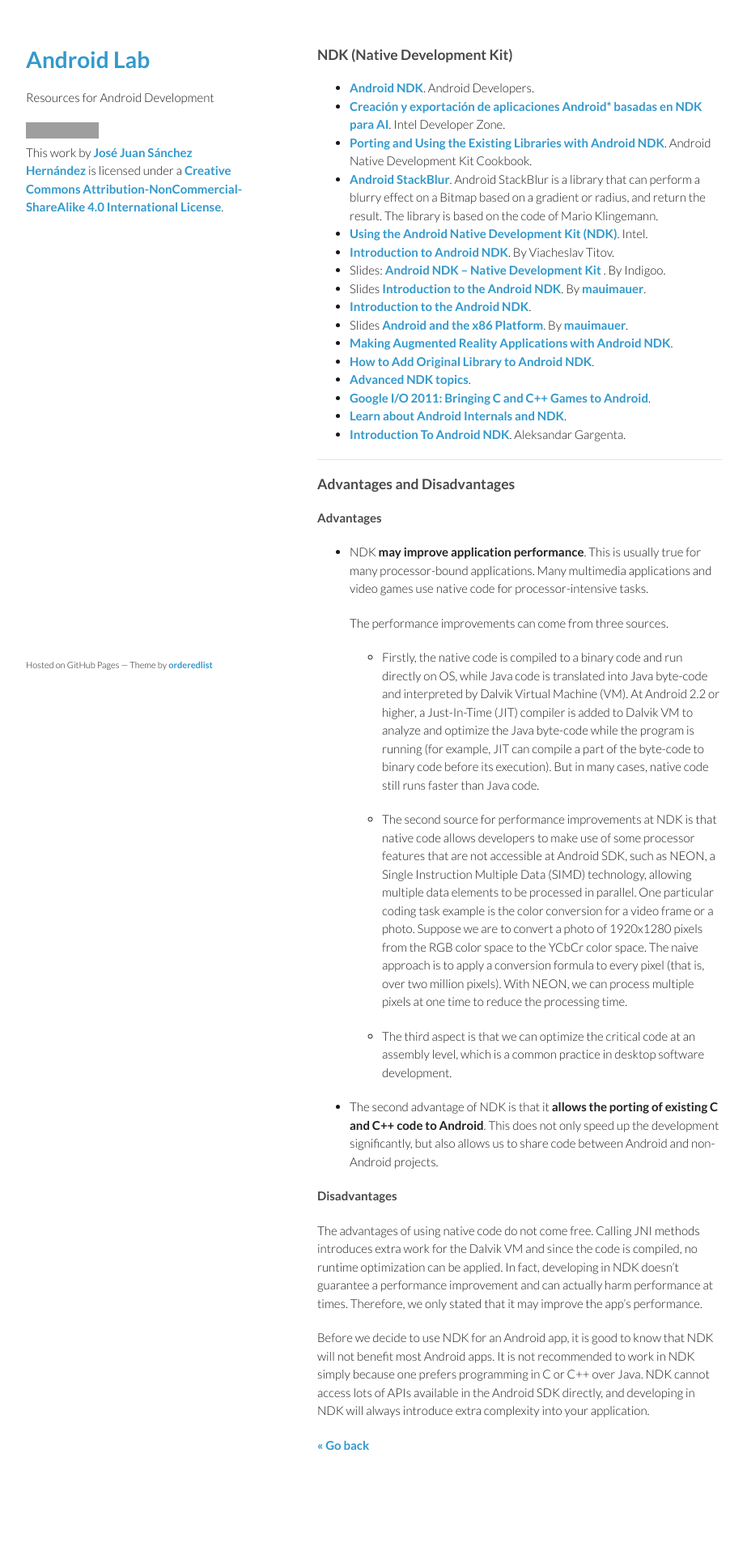
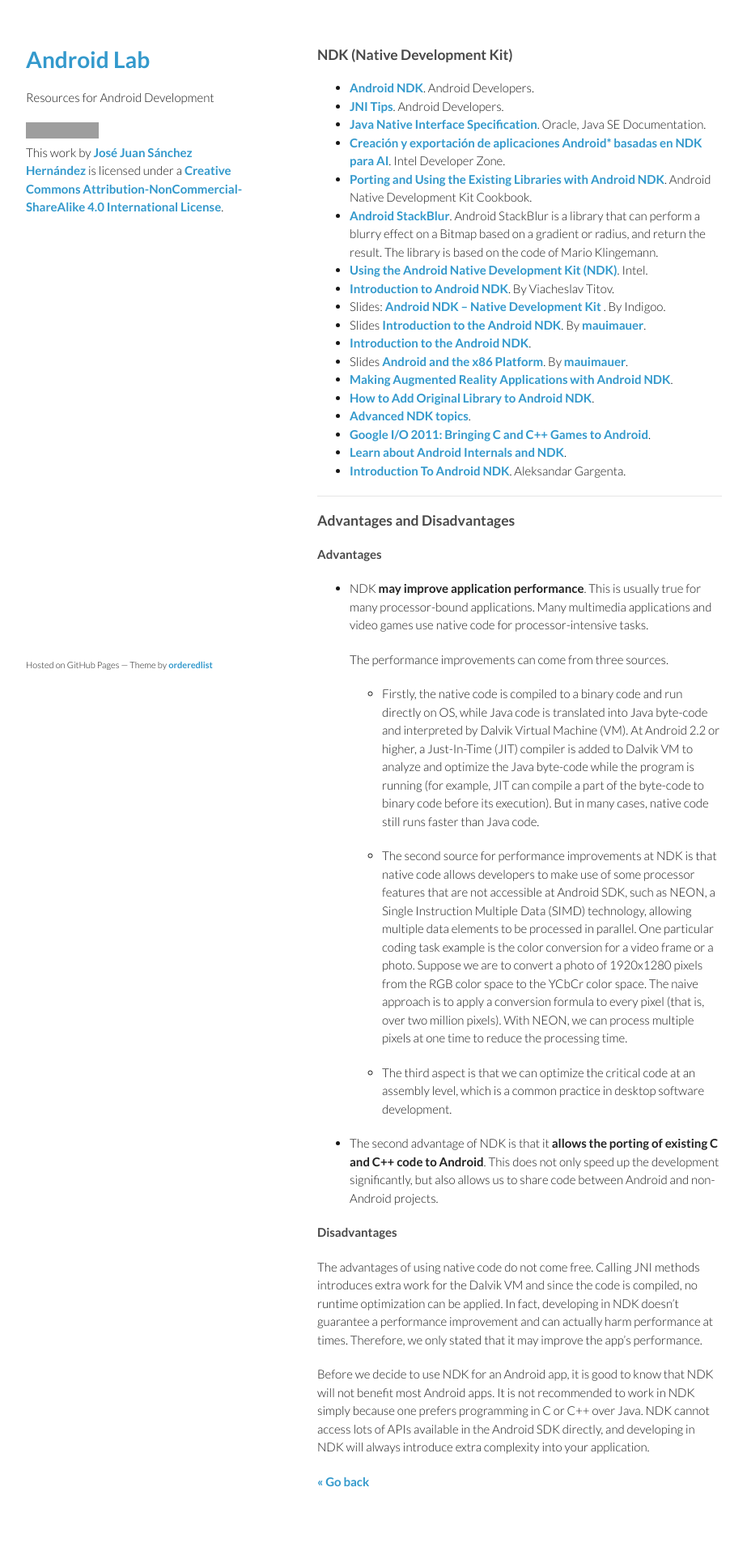
Before and after one commit to josejuansanchez/josejuansanchez.github.io, a Jekyll site: the page built from androidlab/ndk.md, in a window 1280 px wide. Shown: the whole page at 81% size, without its empty margins (178-1101 px from the left). Built offline with Jekyll 4.4.1, drawn with Linux system fonts in a browser that asks for light colours; before the commit the page ends 1865 px from its top, so only the background shows below that; grey boxes are pictures that could not be loaded.

Commit message:
Update ndk.md

```diff
--- a/androidlab/ndk.md
+++ b/androidlab/ndk.md
@@ -6,6 +6,8 @@
 ### NDK (Native Development Kit)
 
 * [Android NDK](http://developer.android.com/tools/sdk/ndk/index.html). Android Developers.
+* [JNI Tips](https://developer.android.com/training/articles/perf-jni.html). Android Developers.
+* [Java Native Interface Specification](http://docs.oracle.com/javase/7/docs/technotes/guides/jni/spec/jniTOC.html). Oracle, Java SE Documentation.
 * [Creación y exportación de aplicaciones Android* basadas en NDK para AI](http://software.intel.com/es-es/android/articles/creating-and-porting-ndk-based-android-apps-for-ia). Intel Developer Zone.
 * [Porting and Using the Existing Libraries with Android NDK](http://www.packtpub.com/sites/default/files/9781849691505_Chapter_08.pdf). Android Native Development Kit Cookbook.
 * [Android StackBlur](https://github.com/kikoso/android-stackblur). Android StackBlur is a library that can perform a blurry effect on a Bitmap based on a gradient or radius, and return the result. The library is based on the code of Mario Klingemann.
```
